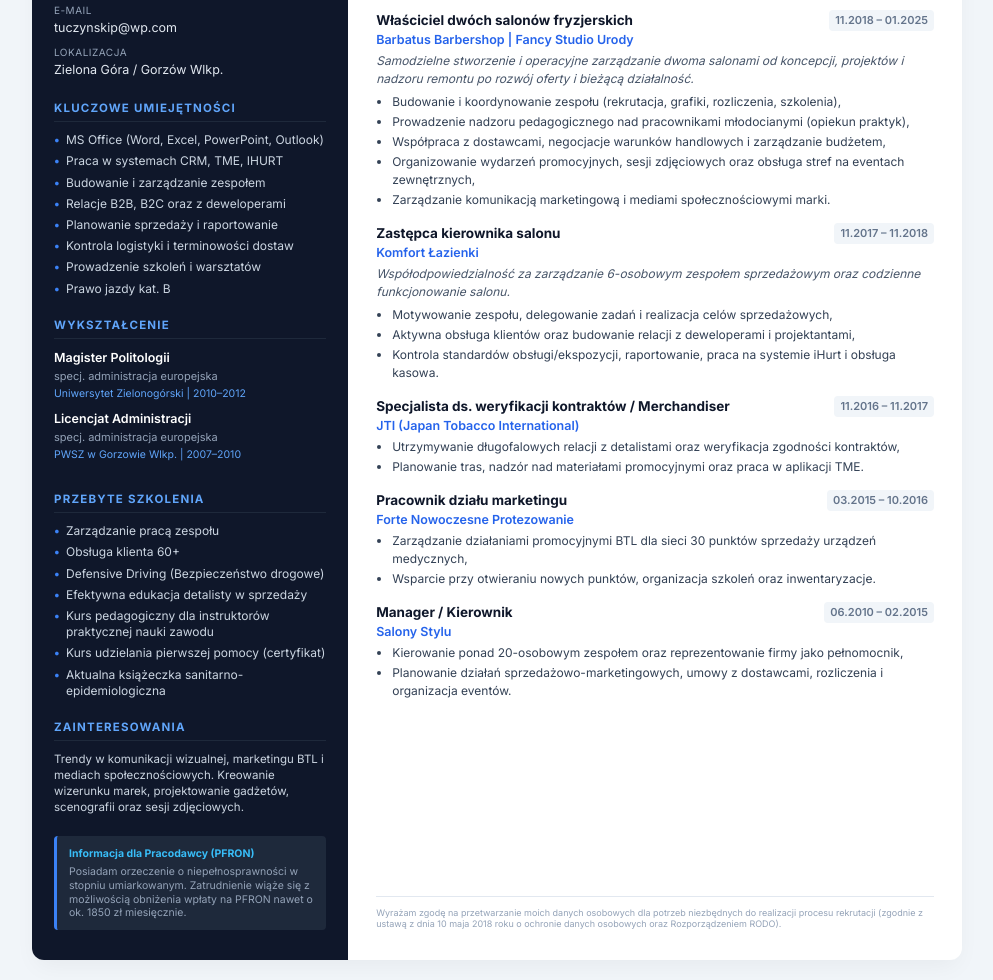
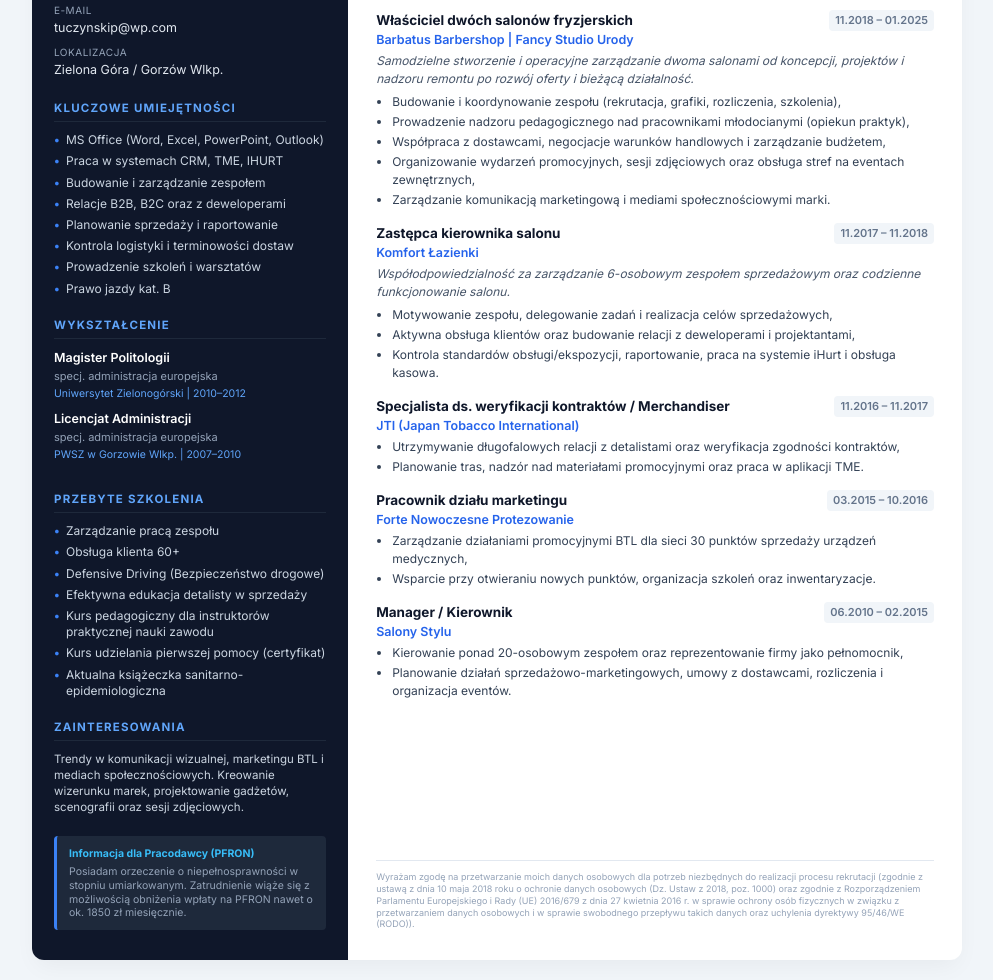
Before and after one commit to Bl4ckBend3r/PT_CV, a plain HTML site: page index.html in a window 1280 px wide. Shown: the part 326-1306 px from the top of the page, without its empty margins (143-1136 px from the left). Drawn offline with Linux system fonts and the light colour scheme.

Commit message:
rodo change

```diff
--- a/index.html
+++ b/index.html
@@ -203,7 +203,7 @@
 
             <!-- KLAUZULA RODO -->
             <footer class="rodo-footer">
-                Wyrażam zgodę na przetwarzanie moich danych osobowych dla potrzeb niezbędnych do realizacji procesu rekrutacji (zgodnie z ustawą z dnia 10 maja 2018 roku o ochronie danych osobowych oraz Rozporządzeniem RODO).
+                Wyrażam zgodę na przetwarzanie moich danych osobowych dla potrzeb niezbędnych do realizacji procesu rekrutacji (zgodnie z ustawą z dnia 10 maja 2018 roku o ochronie danych osobowych (Dz. Ustaw z 2018, poz. 1000) oraz zgodnie z Rozporządzeniem Parlamentu Europejskiego i Rady (UE) 2016/679 z dnia 27 kwietnia 2016 r. w sprawie ochrony osób fizycznych w związku z przetwarzaniem danych osobowych i w sprawie swobodnego przepływu takich danych oraz uchylenia dyrektywy 95/46/WE (RODO)).
             </footer>
         </main>
     </div>
```
